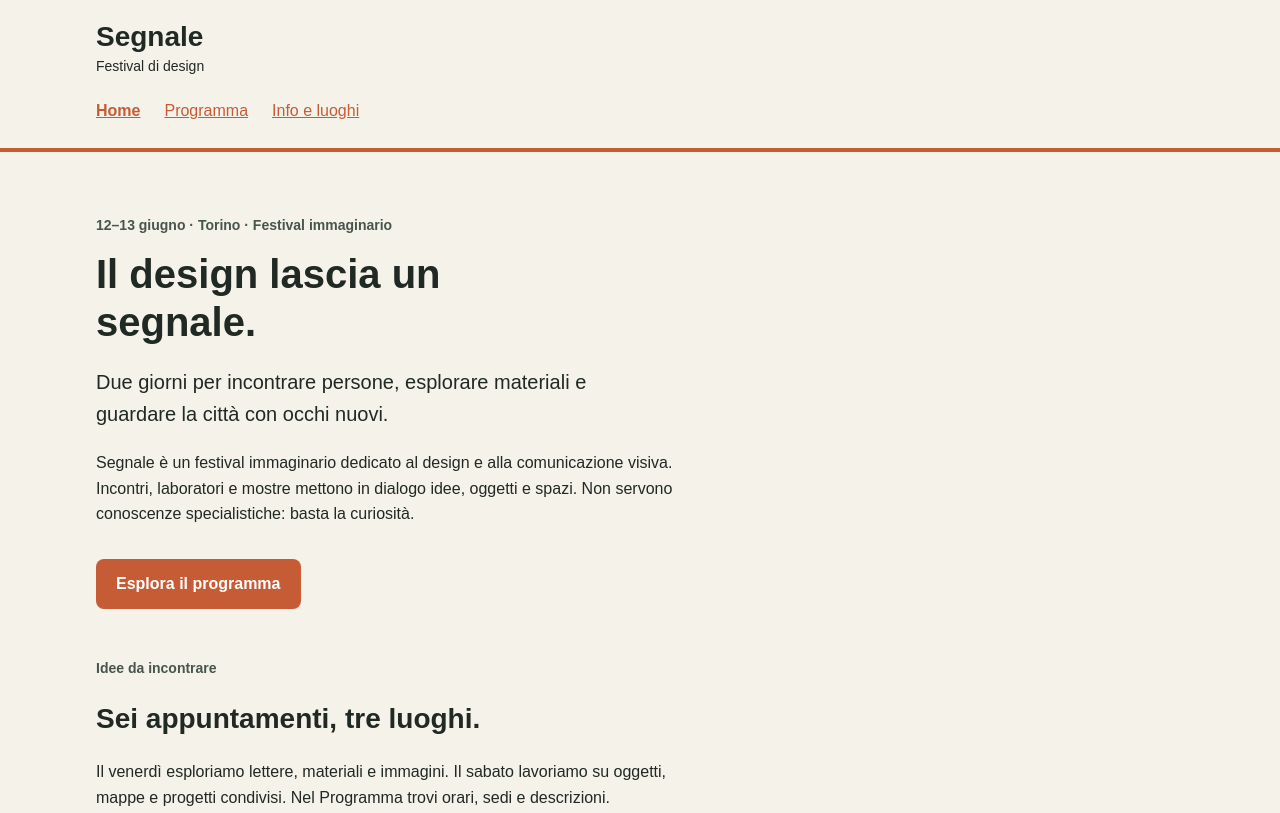
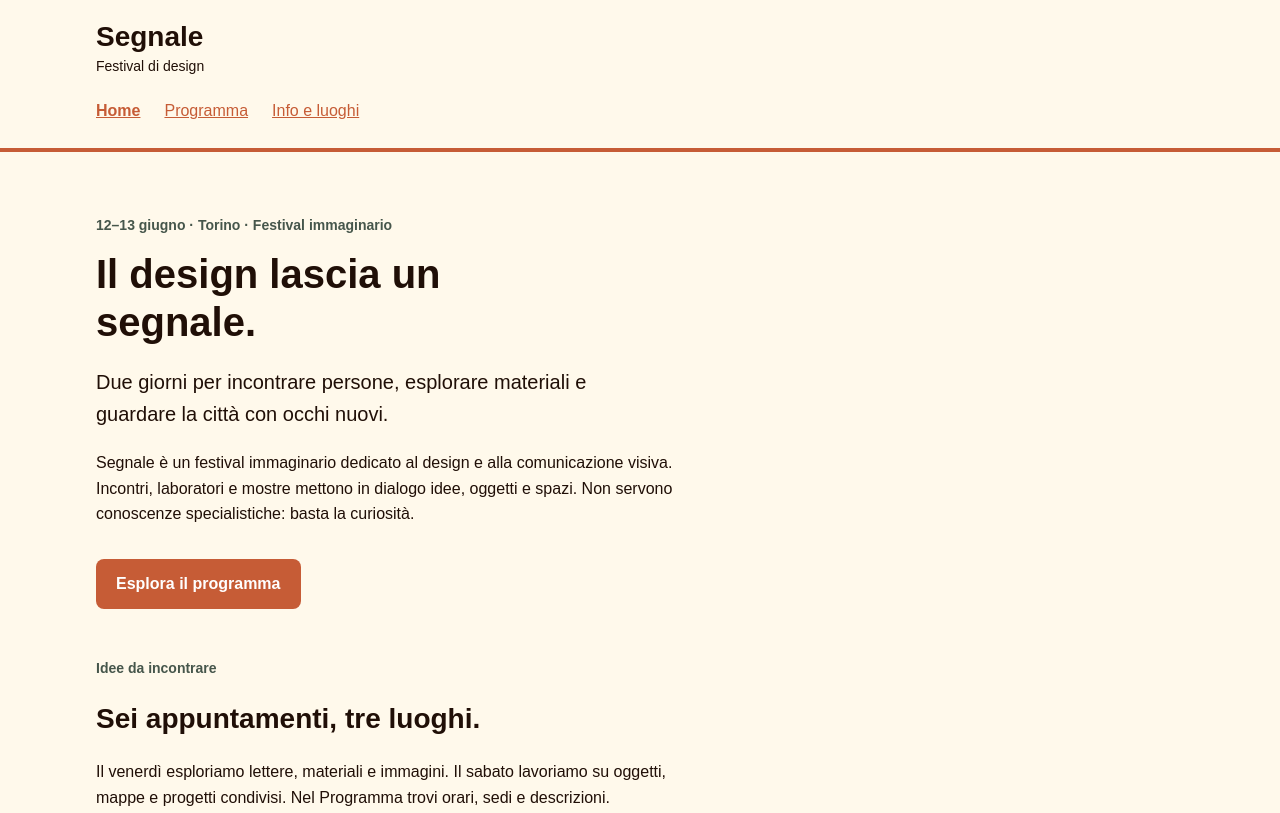
Before and after one commit to robertasalvemini/festival-segnale, a plain HTML site: page index.html in a window 1280 px wide. Shown: the top 813 px of the page. Drawn offline with Linux system fonts and the light colour scheme; a web font is replaced by a local one.

Commit message:
modifiche stile 2

```diff
--- a/style.css
+++ b/style.css
@@ -5,8 +5,8 @@
 :root {
   --colore-primario: #C65C36;
   --colore-primario-scuro: #993b18;
-  --colore-sfondo: #f5f2e9;
-  --colore-testo: #202923;
+  --colore-sfondo: #FFF9EB;
+  --colore-testo: #200F07;
   --font-testo: "Poppins", sans-serif;
   --font-titoli: "Fascinate", sans-serif;
 }
```
